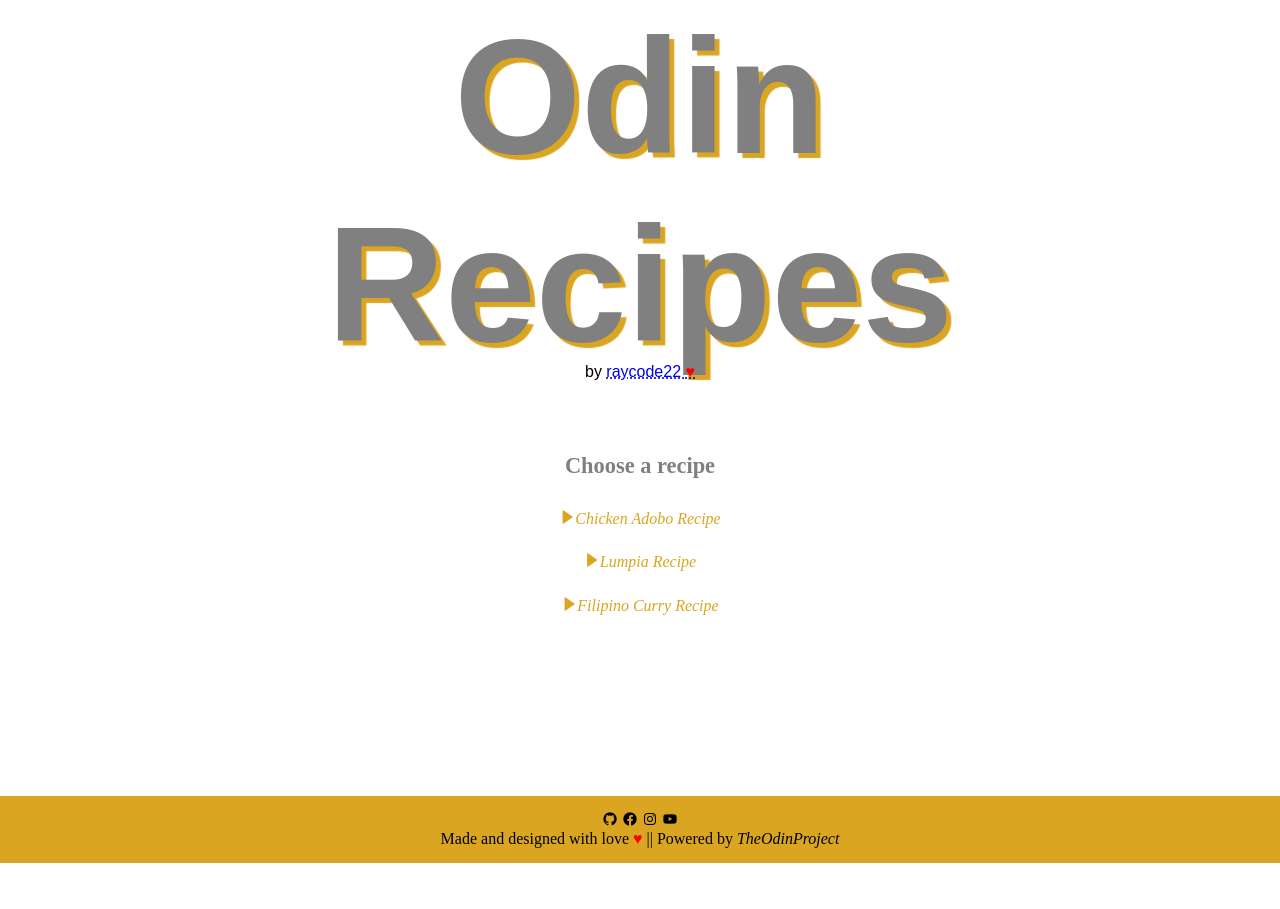
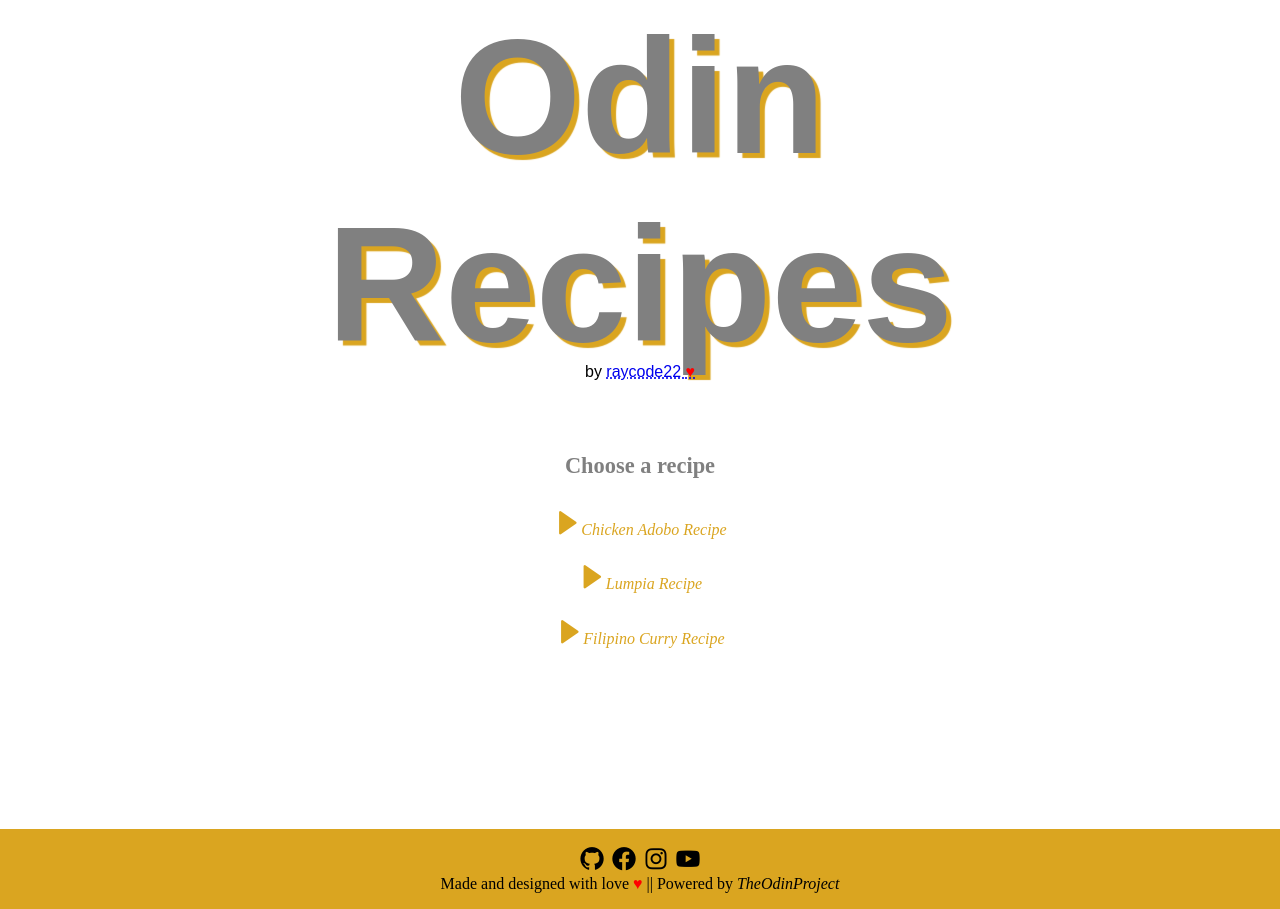
Before and after one commit to raycode22/odin-recipes, a plain HTML site: page index.html in a window 1280 px wide. Shown: the part 270-1179 px from the top of the page. Before the commit the page ends 1133 px from the top, so only its background shows below. Drawn offline with nearby package versions, Linux system fonts and the light colour scheme; a web font is replaced by a local one.

Commit message:
modified README.md & style.css

```diff
--- a/style.css
+++ b/style.css
@@ -81,9 +81,10 @@ span {
 .footer {
     background-color: goldenrod;
     color: black;
-    padding: 15px;
+    padding: 1em;
     text-align: center;
 }
-.fa-brands.fa-facebook {
-    color: blue;
+.bx {
+    font-size: 28px;
+    font-weight: bold;
 }
```
Also changed, not shown: 1 other file.
